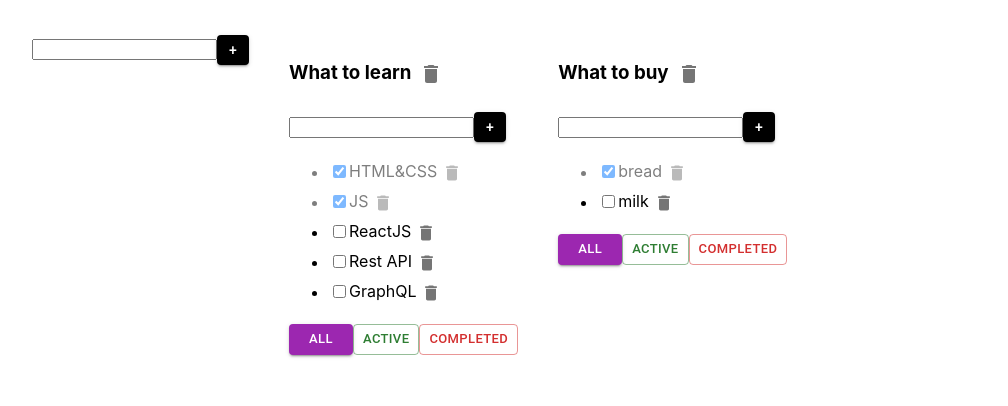
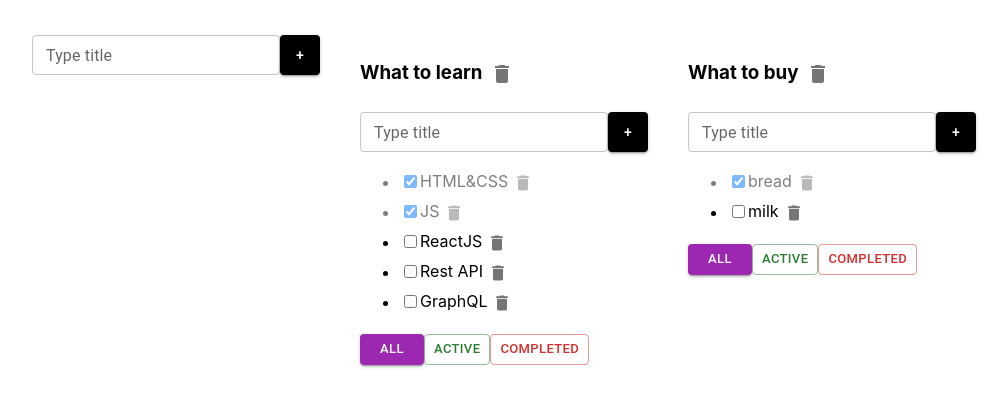
Before and after one commit to AleksanderZabrodski09/TODOlist-ts_with.dima_, a React (Create React App) app: page / in a window 1280 px wide. Shown: the top 406 px of the page, without its empty margins (3-1011 px from the left). Built offline with nearby package versions, Linux system fonts and the light colour scheme.

Commit message:
change: add material ui for input (7) (material ui)

```diff
--- a/src/Components/AddItemForm.tsx
+++ b/src/Components/AddItemForm.tsx
@@ -1,7 +1,5 @@
 import React, {ChangeEvent, KeyboardEvent, useState} from 'react';
-import {Button} from '@mui/material';
-
-
+import {Button, TextField} from '@mui/material';
 
 
 export type AddItemFormType = {
@@ -34,17 +32,22 @@ export const AddItemForm = (props: AddItemFormType) => {
 
   return (
     <div>
-      <input
+
+      <TextField
+        size='small'
         value={newTitle}
         onChange={onChangeHandler}
         onKeyPress={onKeyPressHandler}
         className={error ? 'error' : ''}
-      />
+        id="outlined-basic"
+        label="Type title"
+        variant="outlined"/>
 
-      <Button variant="contained" style={{maxWidth: '30px', maxHeight: '30px', minWidth: '30px', minHeight: '30px', background: 'black'}} onClick={addItem}>+</Button>
+      <Button variant="contained"
+              style={{maxWidth: '40px', maxHeight: '40px', minWidth: '40px', minHeight: '40px', background: 'black'}}
+              onClick={addItem}>+</Button>
+      {error && <div className='errorMessage'>{error}</div>}
 
-
-      {error && <div className='errorMessage'>{error}</div>}
     </div>
   )
 }
--- a/src/EditableSpan.tsx
+++ b/src/EditableSpan.tsx
@@ -1,4 +1,5 @@
 import React, {ChangeEvent, useState} from 'react';
+import {TextField} from '@mui/material';
 
 type EditableSpanType = {
   title: string
@@ -22,10 +23,14 @@ export function EditableSpan(props: EditableSpanType) {
     setTitle(e.currentTarget.value)
   }
   return editMode
-    ? <input value={title}
-             onChange={onChangeTitleHandler}
-             onBlur={activateViewMode}
-             autoFocus/>
+    ? <TextField
+      value={title}
+      onChange={onChangeTitleHandler}
+      onBlur={activateViewMode}
+      autoFocus
+      // id="standard-basic"
+      variant="standard"
+    />
     : <span onDoubleClick={activateEditMode}>{props.title}</span>
 
 }
```
Also changed, not shown: src/Todolist.tsx (+1 -6 lines).
